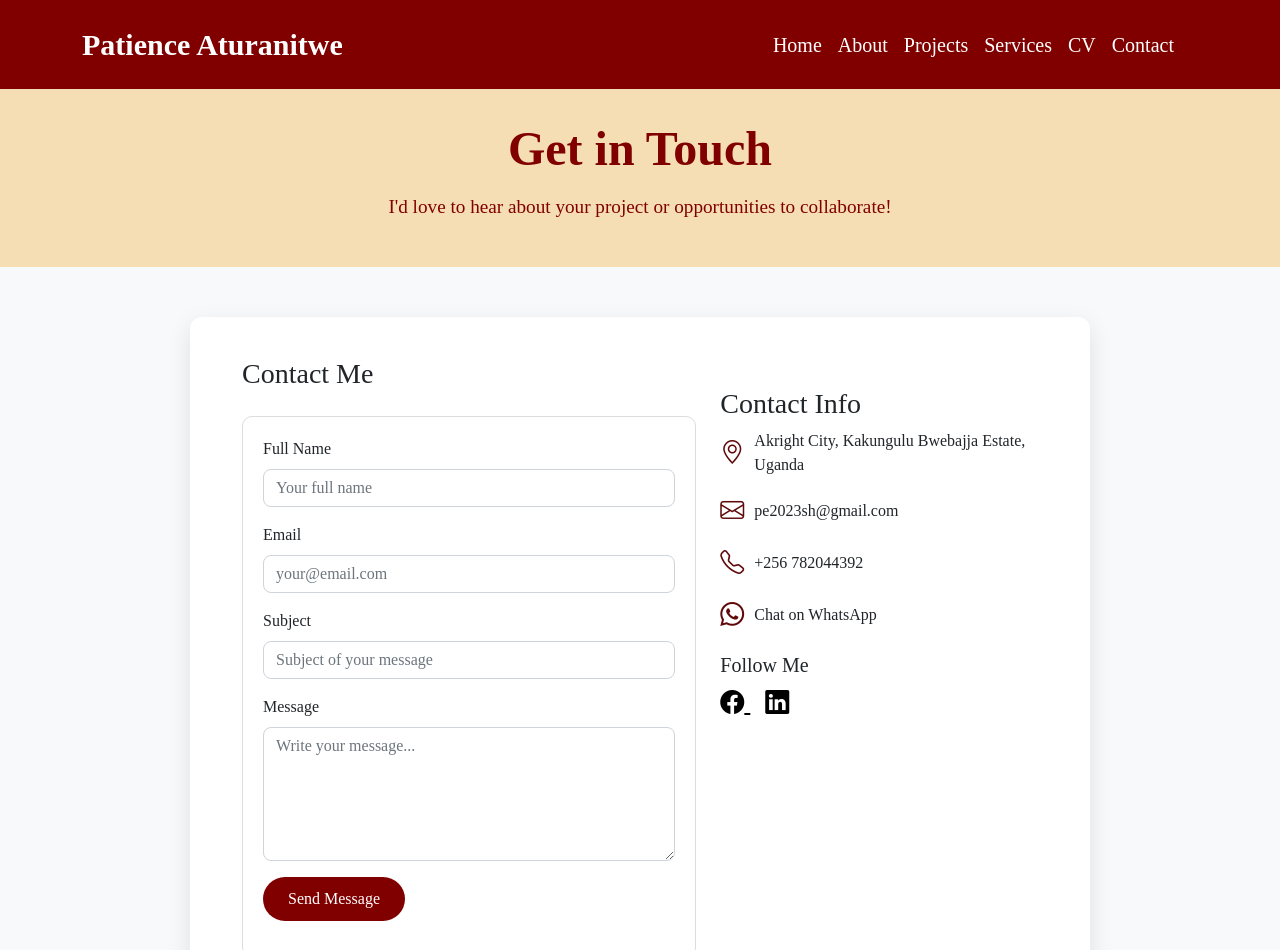
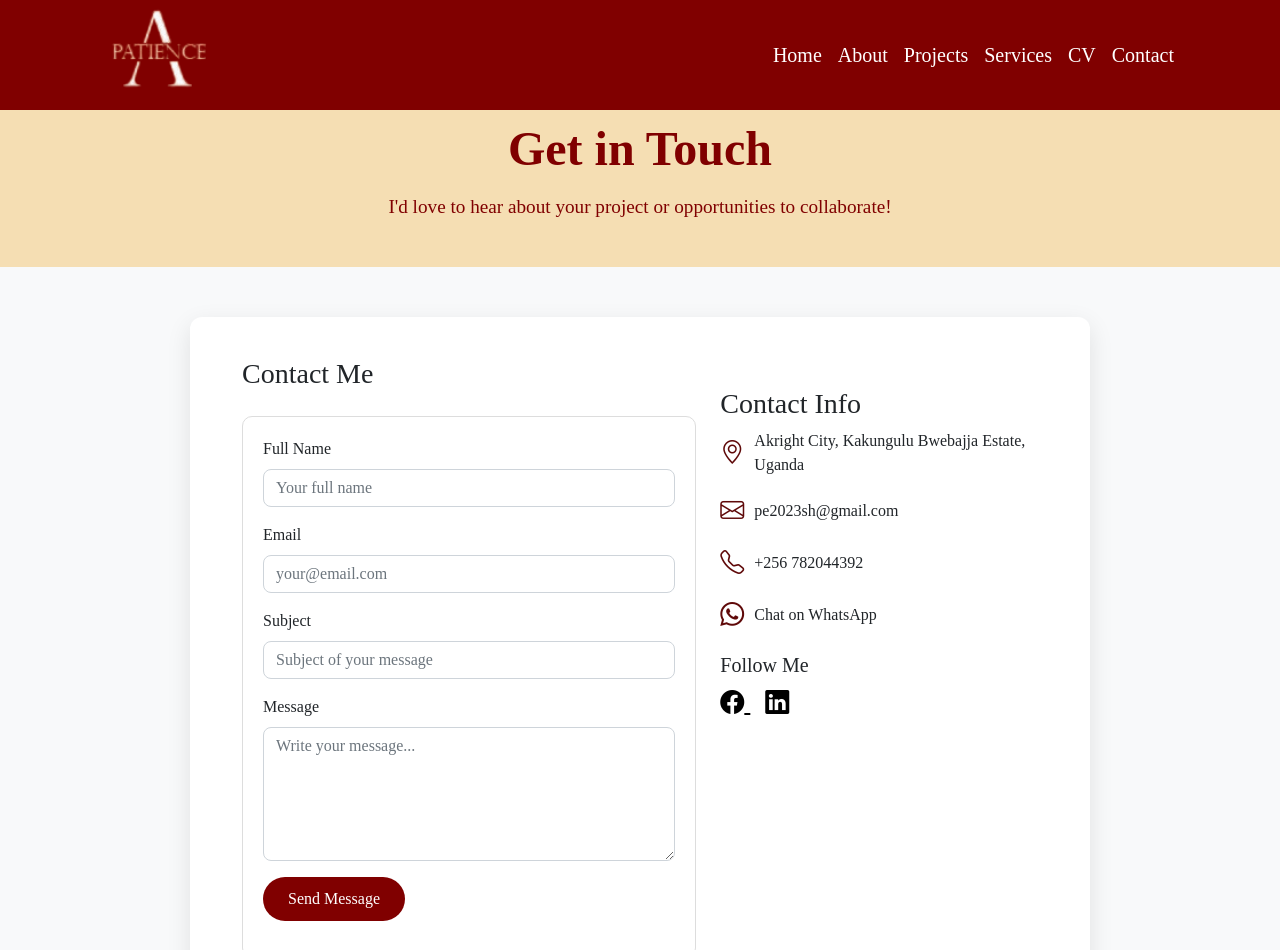
Before and after one commit to PeshTech/PersonalPortfolio, a plain HTML site: page contact.html in a window 1280 px wide. Shown: the top 950 px of the page. Drawn offline with nearby package versions, Linux system fonts and the light colour scheme.

Commit message:
added logo

```diff
--- a/contact.html
+++ b/contact.html
@@ -23,6 +23,24 @@
     text-align: left;
     width: auto; /* keeps items naturally aligned */
   }
+
+
+
+  /* Prevent navbar height from expanding */
+.navbar {
+  padding-top: 0;
+  padding-bottom: 0;
+}
+
+/* Control logo size separately */
+.navbar-brand img {
+  height: 120px;  /* increase as needed */
+  width: auto;    /* maintain aspect ratio */
+  max-height: 120px; /* keeps nav height in check */
+  object-fit: contain;
+  margin-top: -10px; /* optional: adjust vertical position */
+  margin-bottom: -10px; /* optional: adjust vertical position */
+}
 
 /* Small screens: center the nav links */
 @media (max-width: 768px) {
@@ -63,10 +81,12 @@
 
     <!-- Navbar -->
     <header>
-      <nav class="navbar navbar-expand-lg fixed-top" style="background-color:maroon; padding:17px; font-size:20px;">
+      <nav class="navbar navbar-expand-lg fixed-top" style="background-color:maroon; font-size:20px;">
         <div class="container">
       <!-- Brand -->
-      <a class="navbar-brand fw-bold" href="index.html" style="font-size: 30px; color: white;">Patience Aturanitwe</a>
+       <a class="navbar-brand fw-bold" href="index.html">
+  <img src="images/namelogo-removebg-preview.png" alt="Logo">
+</a>
           <button class="navbar-toggler" type="button" data-bs-toggle="collapse" data-bs-target="#navbarNav">
             <span class="navbar-toggler-icon"></span>
           </button>
```
Also changed, not shown: about.html (+23 -1 lines), cv.html (+20 -1 lines), index.html (+21 -2 lines), projects.html (+25 -2 lines), services.html (+21 -1 lines), images/Brandlogo.png (added), images/Fashion Brand Art Design Logo.png (added), images/Fashion_Brand_Art_Design_Logo-removebg-preview.png (added), images/namelogo-removebg-preview.png (added), images/namelogo.jpg (added).
